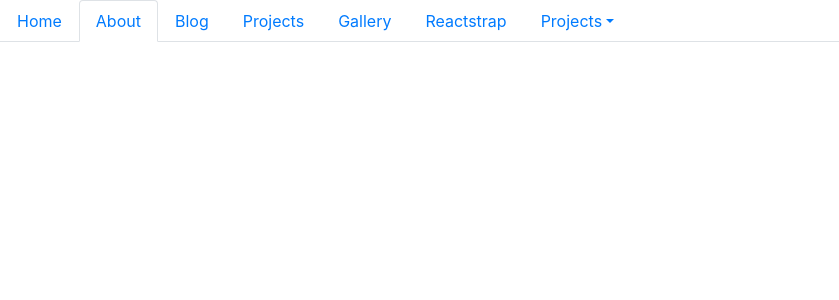
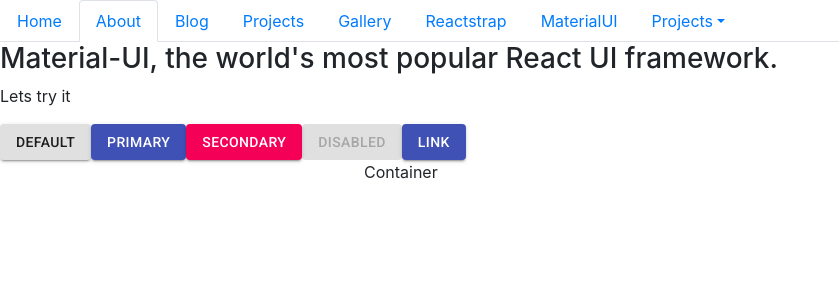
Before and after one commit to PovilasU/webdev-is-fun-app, a React app: page /material in a window 1280 px wide. Shown: the top 300 px of the page, without its empty margins (0-839 px from the left). Built offline with nearby package versions, Linux system fonts and the light colour scheme.

Commit message:
Installerd materialUI and created test page

```diff
--- a/package.json
+++ b/package.json
@@ -28,6 +28,8 @@
   },
   "homepage": "https://github.com/PovilasU/webdevisfunapp#readme",
   "dependencies": {
+    "@material-ui/core": "^4.9.5",
+    "@material-ui/icons": "^4.9.1",
     "lazysizes": "^5.2.0",
     "react": "^16.13.0",
     "react-dom": "^16.13.0",
--- a/src/components/App.js
+++ b/src/components/App.js
@@ -6,6 +6,7 @@
 import Gallery from "./Gallery.js";
 import Projects from "./Projects.js";
 import Reactstrap from "./Reactstrap.js";
+import Material from "./Material.js";
 
 class App extends Component {
   render() {
@@ -20,6 +21,7 @@
             <Route path="/gallery" component={Gallery} />
             <Route path="/projects" component={Projects} />
             <Route path="/reactstrap" component={Reactstrap} />
+            <Route path="/material" component={Material} />
           </Switch>
         </div>
       </Router>
--- /dev/null
+++ b/src/components/Material.js
@@ -0,0 +1,29 @@
+import React from "react";
+import ReactDOM from "react-dom";
+import Button from "@material-ui/core/Button";
+import { Container } from "@material-ui/core";
+function Material() {
+  return (
+    <div>
+      <h3>Material-UI, the world's most popular React UI framework.</h3>
+      <p>Lets try it</p>
+
+      <Button variant="contained">Default</Button>
+      <Button variant="contained" color="primary">
+        Primary
+      </Button>
+      <Button variant="contained" color="secondary">
+        Secondary
+      </Button>
+      <Button variant="contained" disabled>
+        Disabled
+      </Button>
+      <Button variant="contained" color="primary" href="#contained-buttons">
+        Link
+      </Button>
+      <Container maxWidth="sm">Container</Container>
+    </div>
+  );
+}
+
+export default Material;
--- a/src/components/NavigationBar.js
+++ b/src/components/NavigationBar.js
@@ -57,6 +57,11 @@
             <Link to="/reactstrap">Reactstrap</Link>
           </NavLink>
         </NavItem>
+        <NavItem>
+          <NavLink>
+            <Link to="/material">MaterialUI</Link>
+          </NavLink>
+        </NavItem>
 
         <Dropdown nav isOpen={dropdownOpen} toggle={toggle}>
           <DropdownToggle nav caret>
--- a/src/template.html
+++ b/src/template.html
@@ -4,6 +4,14 @@
   <head>
     <meta charset="utf-8" />
     <meta http-equiv="X-UA-Compatible" content="IE=edge" />
+    <link
+      rel="stylesheet"
+      href="https://fonts.googleapis.com/css?family=Roboto:300,400,500,700&display=swap"
+    />
+    <link
+      rel="stylesheet"
+      href="https://fonts.googleapis.com/icon?family=Material+Icons"
+    />
     <title>Web Dev Is Fun React App</title>
     <meta name="description" content="" />
     <meta name="viewport" content="width=device-width, initial-scale=1" />
```
Also changed, not shown: 1 other file (tests, documents, lock files or other folders).
